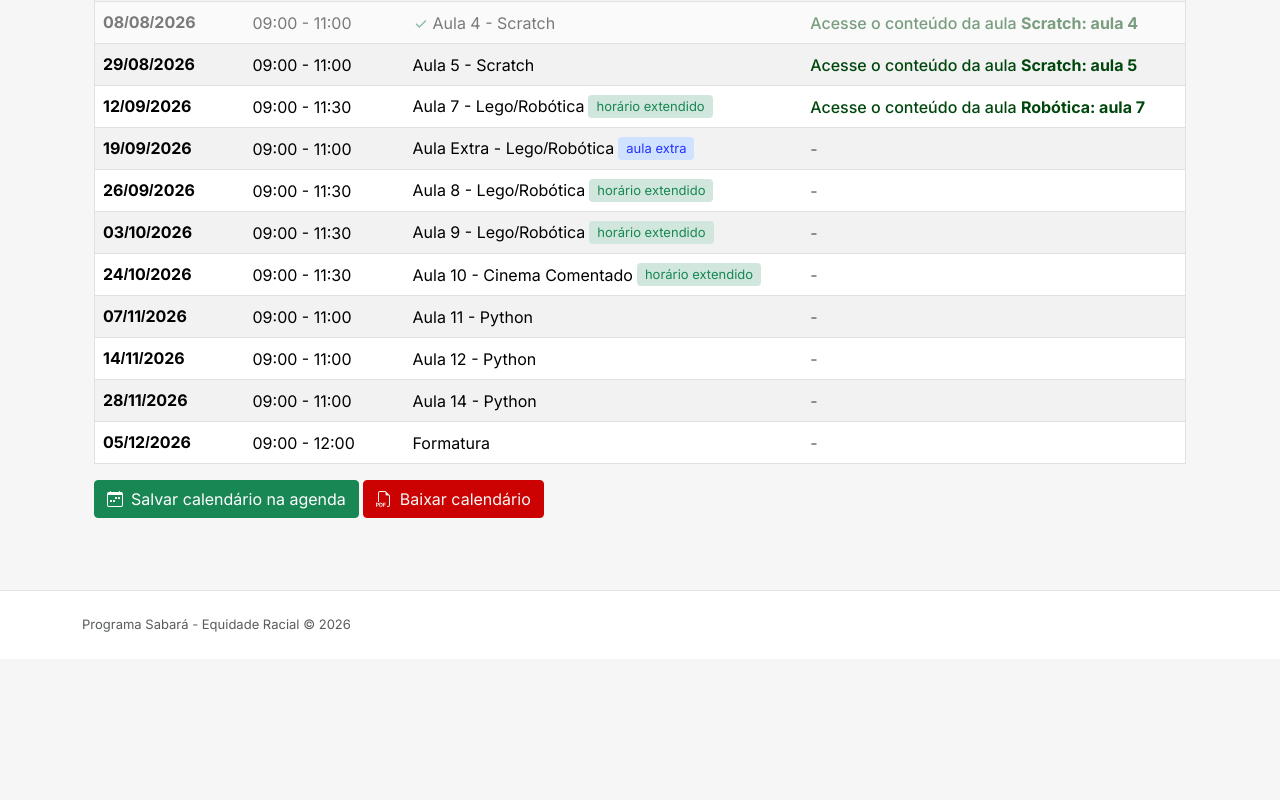
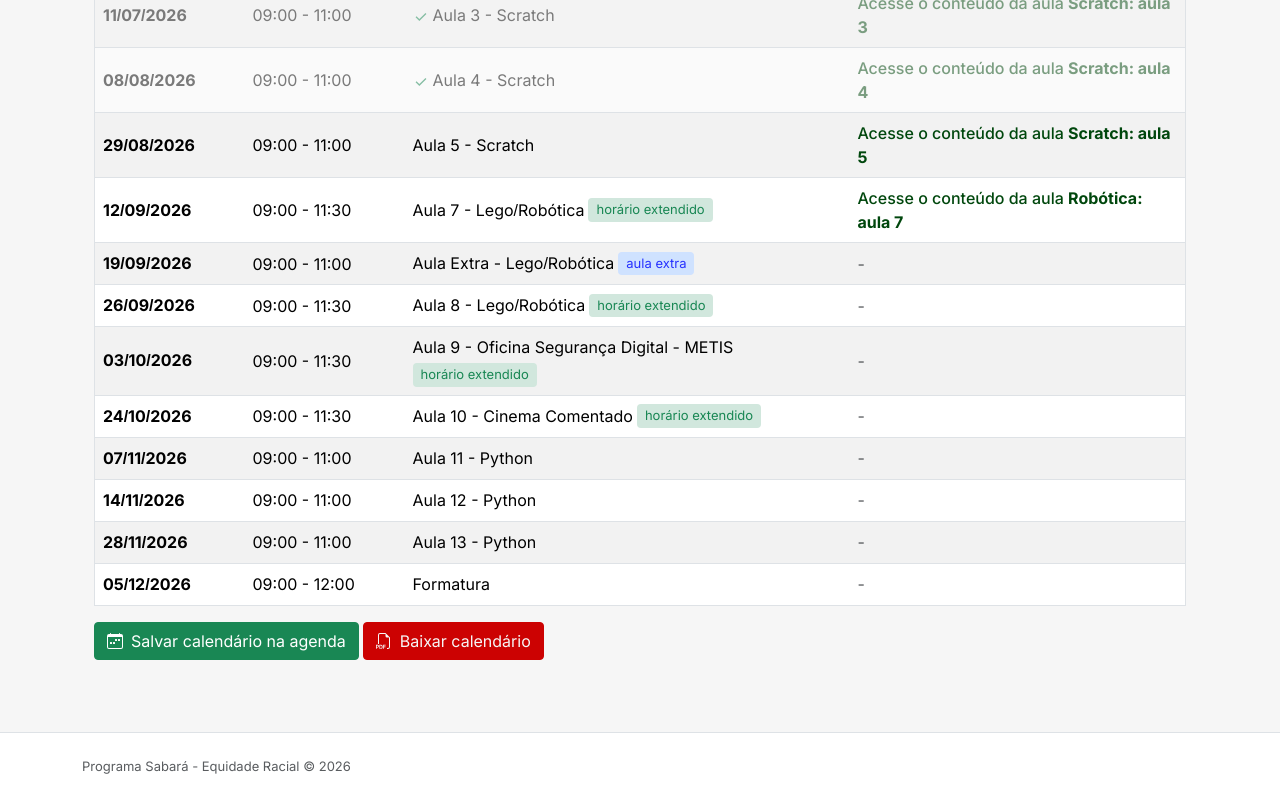
Before and after one commit to gabriersdev/ps-equidade, a Next.js app: page /calendar in a window 1280 px wide. Shown: the part 847-1647 px from the top of the page. Before the commit the page ends 1506 px from the top, so only its background shows below. Built offline with nearby package versions, Linux system fonts and the light colour scheme; a web font is replaced by a local one.

Commit message:
fix: update calendar events and remove commented entry

```diff
--- a/resources/calendar-events.ts
+++ b/resources/calendar-events.ts
@@ -12,14 +12,13 @@ export const events: CalendarEvent[] = [
   {date: '11/07/2026', title: 'Aula 3 - Scratch', id: "scratch-aula-3", timeInit: "09:00:00", timeFinish: "11:00:00",},
   {date: '08/08/2026', title: 'Aula 4 - Scratch', id: "scratch-aula-4", timeInit: "09:00:00", timeFinish: "11:00:00",},
   {date: '29/08/2026', title: 'Aula 5 - Scratch', id: "scratch-aula-5", timeInit: "09:00:00", timeFinish: "11:00:00",},
-  // {date: '29/08/2026', title: 'Aula 6 - Lego/Robótica', timeInit: "09:00:00", timeFinish: "11:00:00",},
   {date: '12/09/2026', title: 'Aula 7 - Lego/Robótica', id: "robotica-aula-7", timeInit: "09:00:00", timeFinish: "11:30:00",},
   {date: '19/09/2026', title: 'Aula Extra - Lego/Robótica', timeInit: "09:00:00", timeFinish: "11:00:00",},
   {date: '26/09/2026', title: 'Aula 8 - Lego/Robótica', timeInit: "09:00:00", timeFinish: "11:30:00",},
-  {date: '03/10/2026', title: 'Aula 9 - Lego/Robótica', timeInit: "09:00:00", timeFinish: "11:30:00",},
+  {date: '03/10/2026', title: 'Aula 9 - Oficina Segurança Digital - METIS', timeInit: "09:00:00", timeFinish: "11:30:00",},
   {date: '24/10/2026', title: 'Aula 10 - Cinema Comentado', timeInit: "09:00:00", timeFinish: "11:30:00",},
   {date: '07/11/2026', title: 'Aula 11 - Python', timeInit: "09:00:00", timeFinish: "11:00:00",},
   {date: '14/11/2026', title: 'Aula 12 - Python', timeInit: "09:00:00", timeFinish: "11:00:00",},
-  {date: '28/11/2026', title: 'Aula 14 - Python', timeInit: "09:00:00", timeFinish: "11:00:00",},
+  {date: '28/11/2026', title: 'Aula 13 - Python', timeInit: "09:00:00", timeFinish: "11:00:00",},
   {date: '05/12/2026', title: 'Formatura', timeInit: "09:00:00", timeFinish: "12:00:00",}
 ];
```
